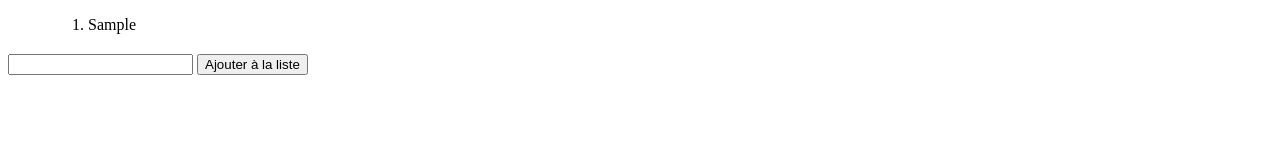
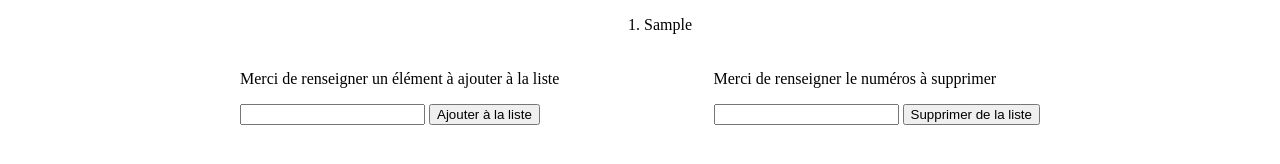
Before and after one commit to Kyworn/VueJS-project1, a plain HTML site: page Third Step/index.html in a window 1280 px wide. Both pictures are taken after typing "Sample" into the empty fields and a click on the button "Ajouter à la liste". Drawn offline with nearby package versions, Linux system fonts and the light colour scheme.

Commit message:
Stylisation

```diff
--- a/Third Step/index.html
+++ b/Third Step/index.html
@@ -8,24 +8,42 @@
   <body>
     <div id="todo-list">
       <ol>
-        <todo-item>
-          <ol>
-            <li v-for="todo in todos">{{todo.text}}</li>
-          </ol>
-        </todo-item>
+        <li v-for="todo in todos">{{todo.text}}</li>
       </ol>
     </div>
-
-    <form action="javascript:void(0);">
-      <input id="todo-add" type="text">
-      <button type="submit" onclick="addTodo();" name="button">Ajouter à la liste</button>
-    </form>
+    <div class="form-control">
+      <form action="javascript:void(0);">
+        <p>Merci de renseigner un élément à ajouter à la liste</p>
+        <input id="todo-add" type="text">
+        <button type="submit" onclick="addTodo();" name="button">Ajouter à la liste</button>
+      </form>
+      <form action="javascript:void(0)">
+        <p>Merci de renseigner le numéros à supprimer</p>
+        <input id="todo-delete" type="text">
+        <button type="submit" onclick="deleteTodo();" name="button">Supprimer de la liste</button>
+      </form>
+    </div>
 
     <script src="https://cdn.jsdelivr.net/npm/vue@2.5.13/dist/vue.js"></script>
     <script src="vue.js"></script>
     <style media="screen">
+      body {
+        margin: auto;
+        max-width: 800px;
+      }
       div {
         margin-bottom: 20px;
+      }
+      #todo-list ol {
+        text-align: center;
+        list-style-position: inside;
+      }
+      .form-control {
+        display: flex;
+        -webkit-flex-direction: row;
+        -ms-flex-direction: row;
+        flex-direction: row;
+        justify-content: space-between;
       }
     </style>
   </body>
--- a/Third Step/vue.js
+++ b/Third Step/vue.js
@@ -1,7 +1,17 @@
 function addTodo() {
   var valueList = document.getElementById('todo-add').value;
-  todoList.todos.push({text: valueList});
-  document.getElementById('todo-add').value = "";
+  if (valueList !== ""){
+    todoList.todos.push({text: valueList});
+    document.getElementById('todo-add').value = "";
+  }
+}
+
+function deleteTodo() {
+  var valueList = document.getElementById('todo-delete').value;
+  if (valueList !== ""){
+    Vue.delete(todoList.todos, valueList - 1);
+    document.getElementById('todo-delete').value = "";
+  }
 }
 
 var todoList = new Vue({
```
